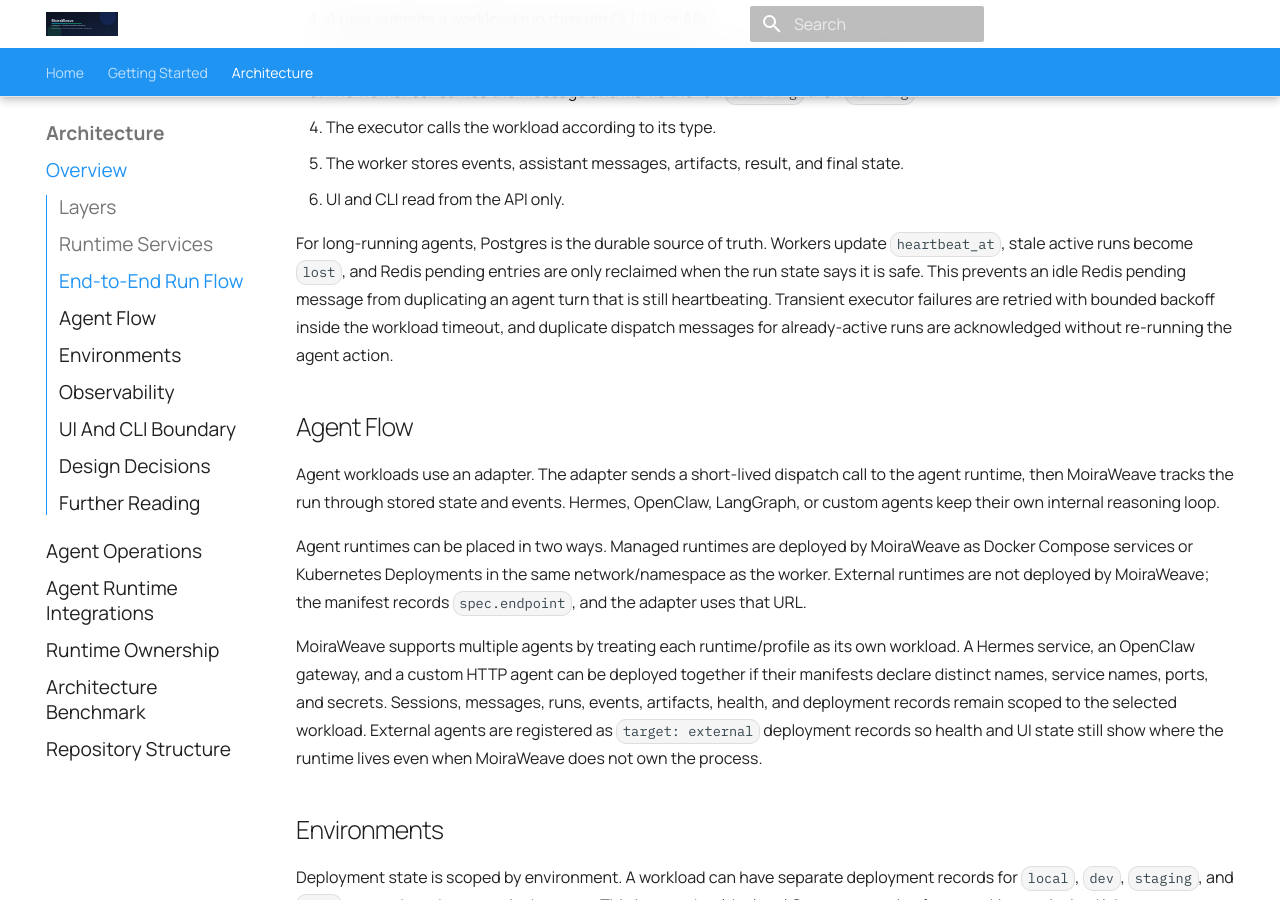
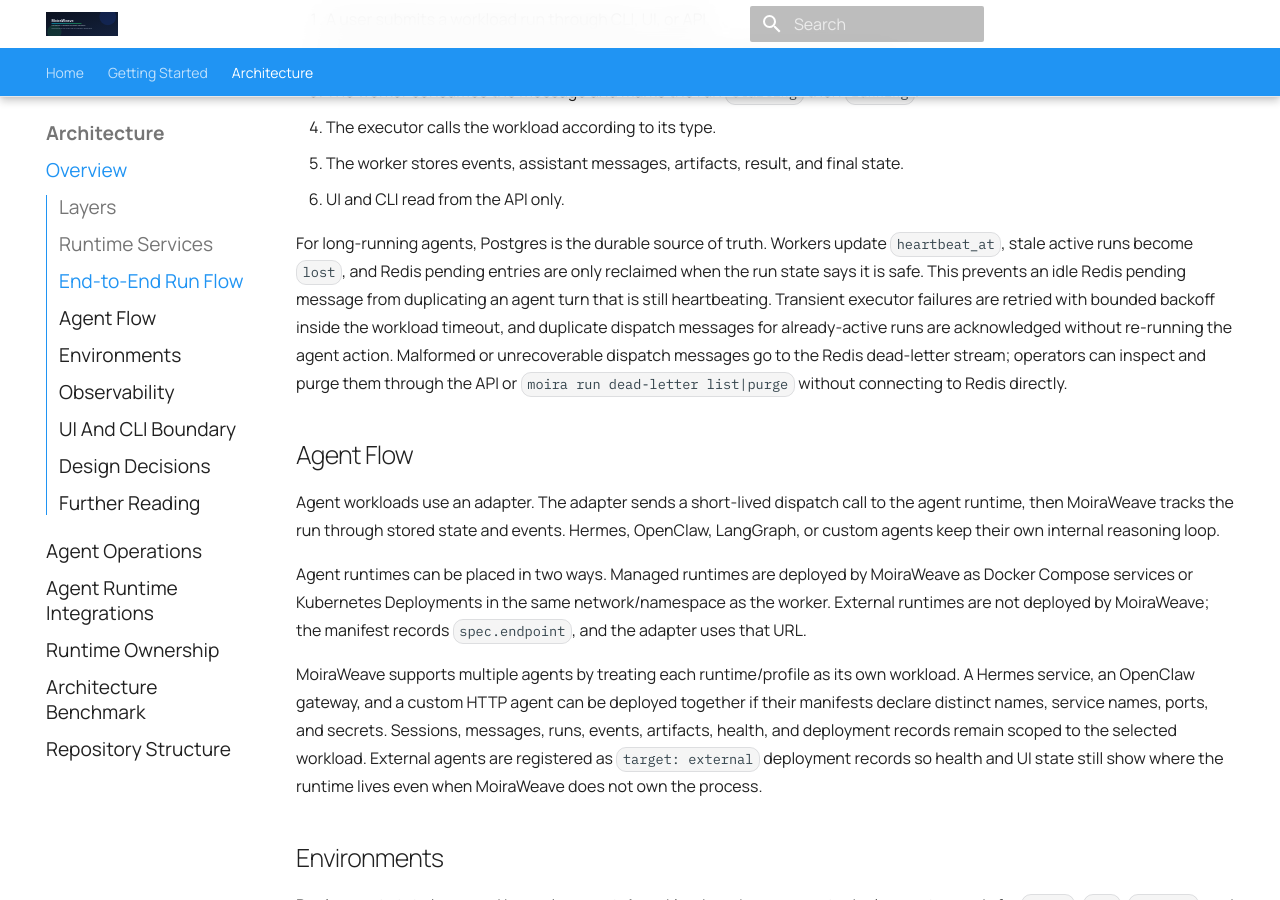
Before and after one commit to moiraweave-labs/moiraweave-docs, an MkDocs documentation site: the page built from docs/architecture.md, in a window 1280 px wide and 900 px high, scrolled down 1098 px. Built offline with MkDocs 1.6.1 and Material for MkDocs 9.7.7, drawn with Linux system fonts in a browser that asks for light colours; comment, search, counter and statistics services are not loaded.

Commit message:
docs: document dead-letter recovery

```diff
--- a/docs/architecture.md
+++ b/docs/architecture.md
@@ -41,7 +41,10 @@ only reclaimed when the run state says it is safe. This prevents an idle Redis
 pending message from duplicating an agent turn that is still heartbeating.
 Transient executor failures are retried with bounded backoff inside the workload
 timeout, and duplicate dispatch messages for already-active runs are acknowledged
-without re-running the agent action.
+without re-running the agent action. Malformed or unrecoverable dispatch
+messages go to the Redis dead-letter stream; operators can inspect and purge
+them through the API or `moira run dead-letter list|purge` without connecting to
+Redis directly.
 
 ## Agent Flow
 
```
Also changed, not shown: docs/quickstart.md (+1 -0 lines).
